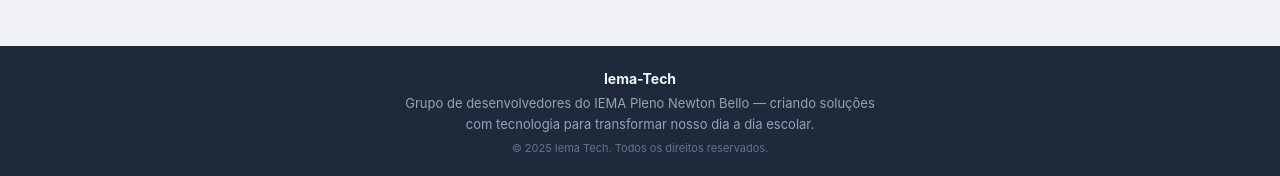
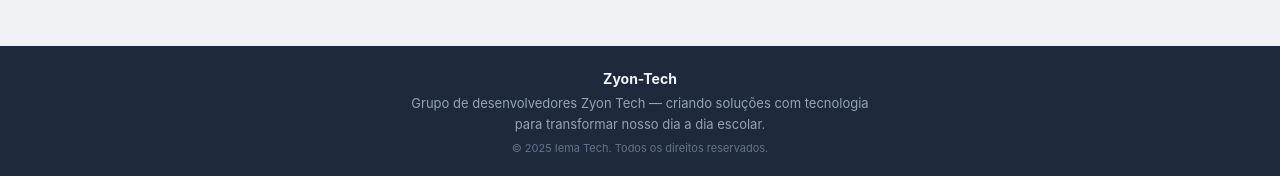
Before and after one commit to jeovannefreire15-afk/Agendamento-Dom, a plain HTML site: page index.html in a window 1280 px wide. Shown: the part 669-845 px from the top of the page. Drawn offline with Linux system fonts and the light colour scheme; no server answers.

Commit message:
Update index.html

```diff
--- a/index.html
+++ b/index.html
@@ -95,8 +95,8 @@
 
     <footer>
         <div class="footer-inner">
-            <strong>Iema-Tech</strong>
-            <p>Grupo de desenvolvedores do IEMA Pleno Newton Bello — criando soluções com tecnologia para transformar nosso dia a dia escolar.</p>
+            <strong>Zyon-Tech</strong>
+            <p>Grupo de desenvolvedores Zyon Tech — criando soluções com tecnologia para transformar nosso dia a dia escolar.</p>
             <small>© 2025 Iema Tech. Todos os direitos reservados.</small>
         </div>
     </footer>
```
